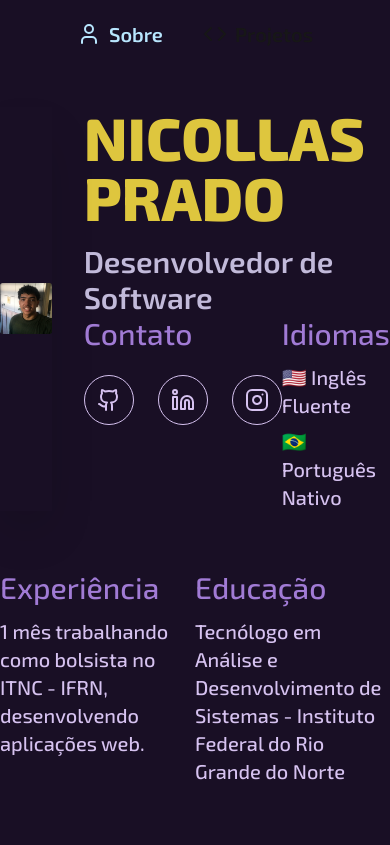
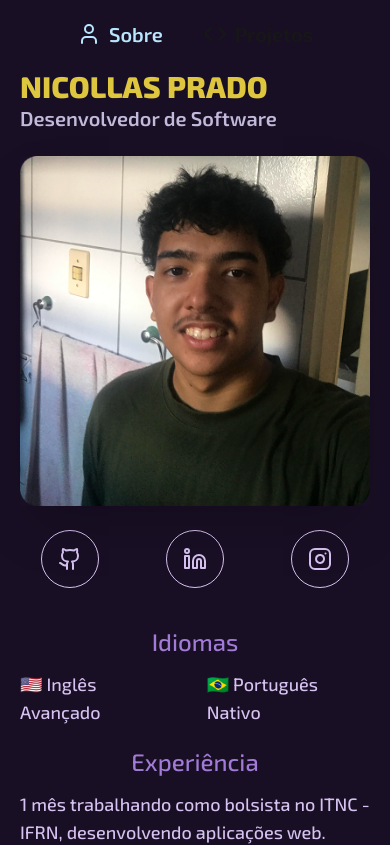
Before and after one commit to nicollasprado/portfolio-v2, a Next.js app: page / in a window 390 px wide. Shown: the top 845 px of the page. Built offline with nearby package versions, Linux system fonts and the light colour scheme.

Commit message:
feat: added responsivity

```diff
--- a/src/app/components/Languages.tsx
+++ b/src/app/components/Languages.tsx
@@ -7,7 +7,7 @@ export default function Languages() {
 
       <ol className="flex flex-col gap-2">
         <li className="text-my-purple-text text-xl font-medium">
-          🇺🇸 Inglês Fluente
+          🇺🇸 Inglês Avançado
         </li>
         <li className="text-my-purple-text text-xl font-medium">
           🇧🇷 Português Nativo
--- /dev/null
+++ b/src/app/components/Mobile/ContactMobile.tsx
@@ -0,0 +1,38 @@
+import { Github, Instagram, Linkedin } from "lucide-react";
+
+export default function ContactMobile() {
+  return (
+    <ol className="flex w-full justify-around gap-6">
+      <li>
+        <a
+          href="https://github.com/nicollasprado"
+          className="p-4 inline-block border-1 rounded-full w-fit text-my-purple-text hover:text-amber-200 transition duration-400 cursor-pointer"
+          target="_blank"
+          title="Github"
+        >
+          <Github />
+        </a>
+      </li>
+      <li>
+        <a
+          href="https://www.linkedin.com/in/nicollas-prado-420082302/"
+          className="p-4 inline-block border-1 rounded-full text-my-purple-text hover:text-amber-200 transition duration-400 cursor-pointer"
+          target="_blank"
+          title="Linkedin"
+        >
+          <Linkedin />
+        </a>
+      </li>
+      <li>
+        <a
+          href="https://www.instagram.com/nicollasmp/"
+          className="p-4 inline-block border-1 rounded-full text-my-purple-text hover:text-amber-200 transition duration-400 cursor-pointer"
+          target="_blank"
+          title="Instagram"
+        >
+          <Instagram />
+        </a>
+      </li>
+    </ol>
+  );
+}
--- /dev/null
+++ b/src/app/components/Mobile/HomeMobile.tsx
@@ -0,0 +1,11 @@
+import MainInfoMobile from "./MainInfoMobile";
+import OtherInfoMobile from "./OtherInfoMobile";
+
+export default function HomeMobile() {
+  return (
+    <div className="flex flex-col justify-evenly w-[100dvw] h-full items-center px-5">
+      <MainInfoMobile />
+      <OtherInfoMobile />
+    </div>
+  );
+}
--- /dev/null
+++ b/src/app/components/Mobile/LanguagesMobile.tsx
@@ -0,0 +1,18 @@
+export default function LanguagesMobile() {
+  return (
+    <div className="flex flex-col gap-3">
+      <h2 className="text-my-purple-info-title text-2xl font-medium text-center">
+        Idiomas
+      </h2>
+
+      <ol className="flex gap-8">
+        <li className="text-my-purple-text text-lg font-medium">
+          🇺🇸 Inglês Avançado
+        </li>
+        <li className="text-my-purple-text text-lg font-medium">
+          🇧🇷 Português Nativo
+        </li>
+      </ol>
+    </div>
+  );
+}
--- /dev/null
+++ b/src/app/components/Mobile/MainInfoMobile.tsx
@@ -0,0 +1,38 @@
+import Image from "next/image";
+import ContactMobile from "./ContactMobile";
+import LanguagesMobile from "./LanguagesMobile";
+
+export default function MainInfoMobile() {
+  return (
+    <main className="flex flex-col py-5 w-full items-center">
+      <div className="flex flex-col gap-6">
+        <div className="flex flex-col">
+          <h1 className="text-my-yellow font-extrabold text-3xl">
+            NICOLLAS PRADO
+          </h1>
+          <h3 className="text-my-purple-subtitle font-semibold text-xl">
+            Desenvolvedor de Software
+          </h3>
+        </div>
+
+        <div className="relative w-full max-w-[25rem] aspect-[1/1] shadow-2xl">
+          <Image
+            src={"/PhotoMe.png"}
+            alt="Foto de mim mesmo"
+            fill
+            className="object-contain"
+          />
+        </div>
+
+        <ol className="flex flex-col justify-between gap-8">
+          <li>
+            <ContactMobile />
+          </li>
+          <li>
+            <LanguagesMobile />
+          </li>
+        </ol>
+      </div>
+    </main>
+  );
+}
--- /dev/null
+++ b/src/app/components/Mobile/OtherInfoMobile.tsx
@@ -0,0 +1,20 @@
+import TextInfoMobile from "./TextInfoMobile";
+
+export default function OtherInfoMobile() {
+  return (
+    <ol className="flex flex-col gap-8">
+      <li>
+        <TextInfoMobile
+          title="Experiência"
+          description="1 mês trabalhando como bolsista no ITNC - IFRN, desenvolvendo aplicações web."
+        />
+      </li>
+      <li>
+        <TextInfoMobile
+          title="Educação"
+          description="Tecnólogo em Análise e Desenvolvimento de Sistemas - Instituto Federal do Rio Grande do Norte"
+        />
+      </li>
+    </ol>
+  );
+}
--- /dev/null
+++ b/src/app/components/Mobile/TextInfoMobile.tsx
@@ -0,0 +1,18 @@
+interface TextInfoPropsMobile {
+  title: string;
+  description: string;
+}
+
+export default function TextInfoMobile({ title, description }: TextInfoPropsMobile) {
+  return (
+    <section className="flex flex-col gap-3">
+      <h2 className="text-my-purple-info-title text-2xl font-medium text-center">
+        {title}
+      </h2>
+
+      <p className="text-my-purple-text text-lg font-medium max-w-120">
+        {description}
+      </p>
+    </section>
+  );
+}
--- a/src/app/layout.tsx
+++ b/src/app/layout.tsx
@@ -17,7 +17,7 @@ export default function RootLayout({
   children: React.ReactNode;
 }>) {
   return (
-    <html lang="pt-br">
+    <html lang="pt-br" suppressHydrationWarning>
       <body
         className={`${exo2.className} antialiased bg-my-purple-bg h-[100dvh]`}
       >
--- a/src/app/page.tsx
+++ b/src/app/page.tsx
@@ -4,9 +4,14 @@ import { useState } from "react";
 import { Code, User } from "lucide-react";
 import { AnimatePresence, motion } from "motion/react";
 import Home from "./components/Home";
+import { useWindowSize } from "usehooks-ts";
+import HomeMobile from "./components/Mobile/HomeMobile";
 
 export default function Main() {
   const [selectedPage, setSelectedPage] = useState("home");
+  const { width } = useWindowSize();
+
+  const isMobile = width <= 1024;
 
   return (
     <div className="flex flex-col items-center h-full">
@@ -46,23 +51,10 @@ export default function Main() {
             transition={{ duration: 0.3 }}
             className="h-full"
           >
-            {selectedPage === "home" && <Home />}
+            {selectedPage === "home" && isMobile ? <HomeMobile /> : <Home />}
           </motion.div>
         )}
       </AnimatePresence>
-
-      {/* xl:flex
-          <div className="hidden flex-col justify-start">
-            <h2 className="text-my-purple-info-title font-medium text-3xl">
-              Projetos
-            </h2>
-            <ProjectCard
-              title="Minervaguess"
-              description="Site de palpites em tempo real de partidas de League of Legends."
-              githubUrl="a"
-              technologies={["Next.js", "Typescript", "Postgres", "Redis"]}
-            />
-          </div> */}
     </div>
   );
 }
```
Also changed, not shown: 1 other file (tests, documents, lock files or other folders).
